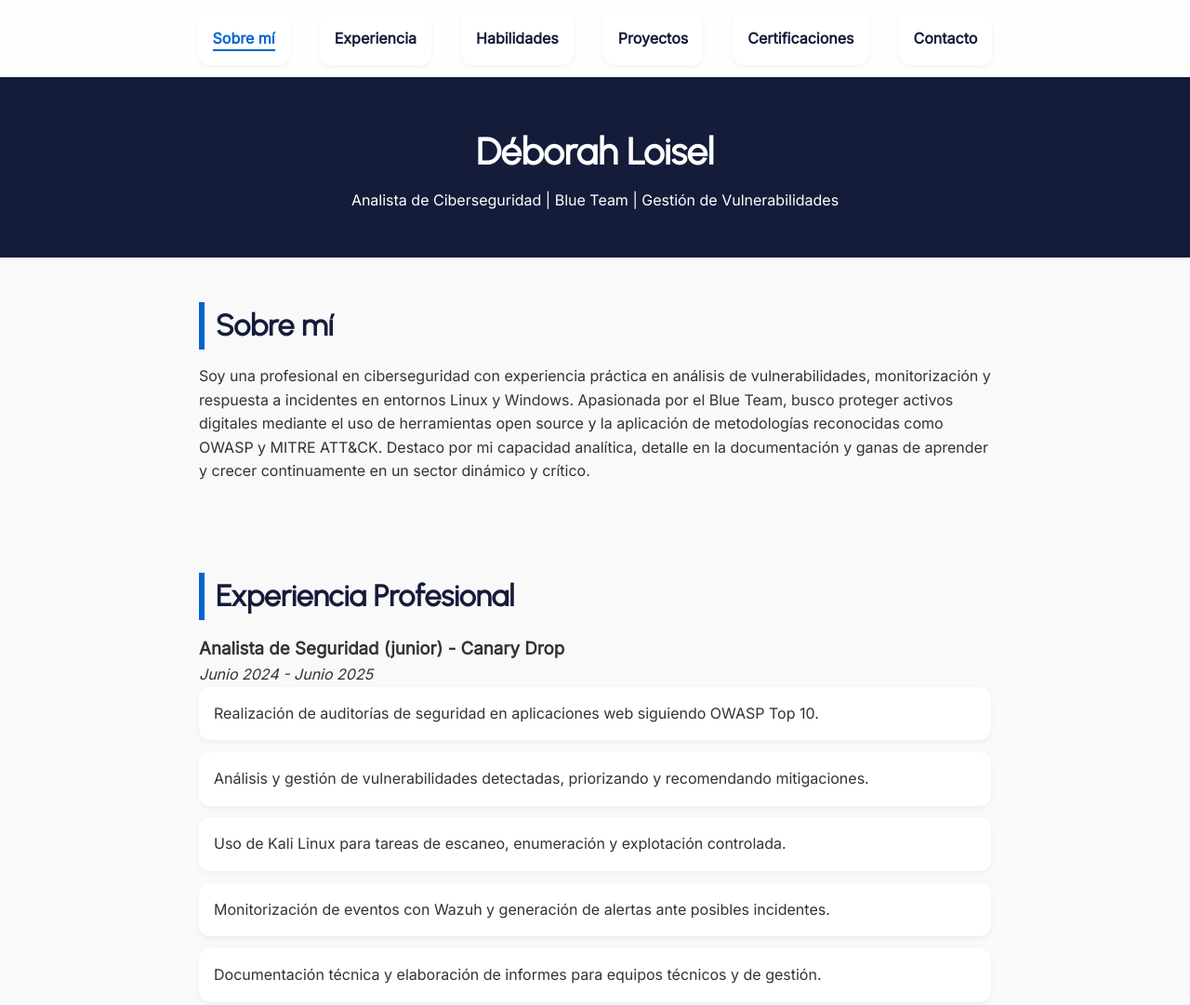
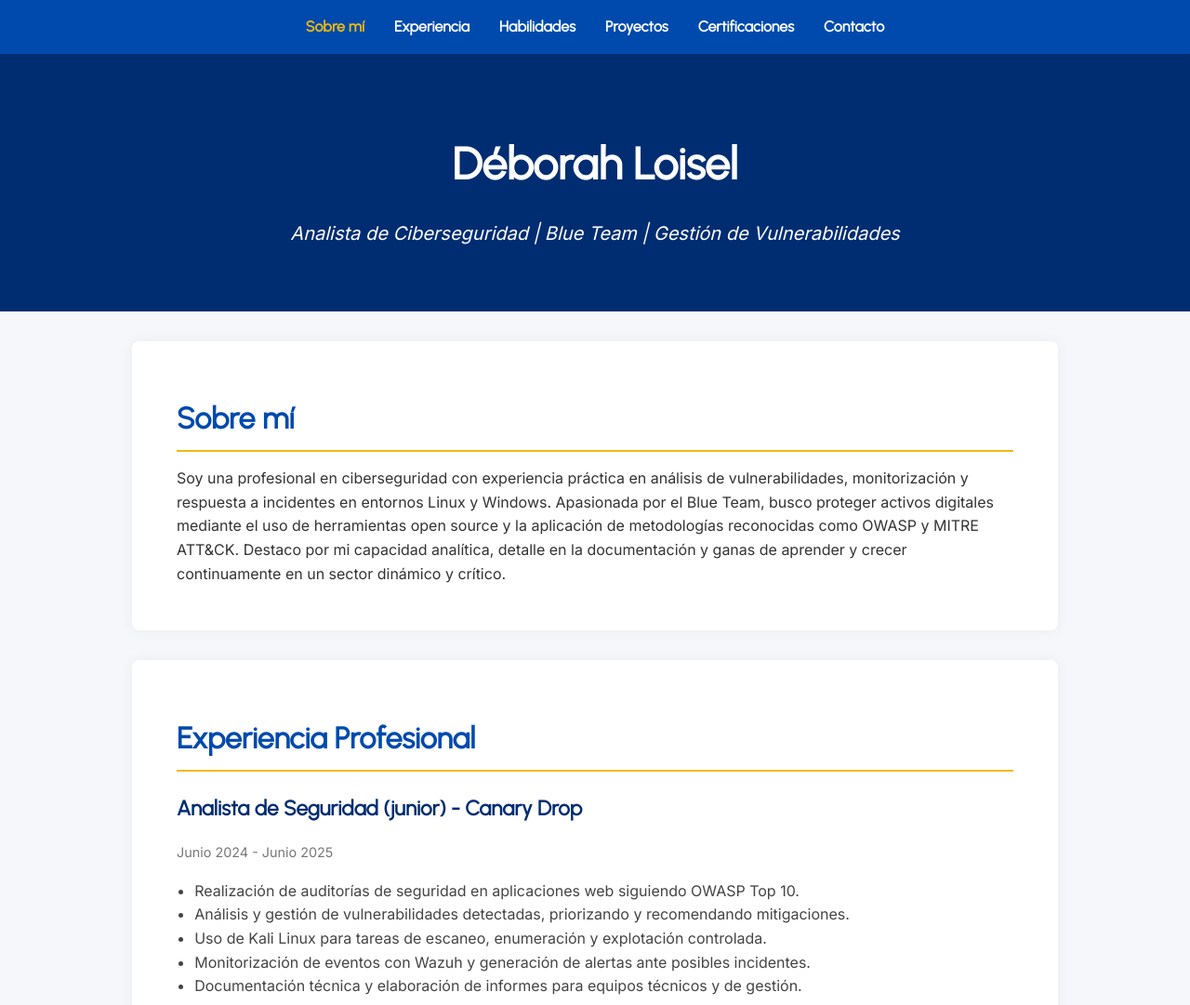
Before and after one commit to DEBBKL/portfolio, a website: page index.html in a window 1280 px wide. Shown: the top 1081 px of the page at 93% size. Drawn offline with Linux system fonts and the light colour scheme.

Commit message:
Update styles.css

```diff
--- a/css/styles.css
+++ b/css/styles.css
@@ -1,183 +1,142 @@
-/* Tipografías ya importadas en index.html */
-* {
-  box-sizing: border-box;
+/* Fuentes */
+body {
+  font-family: 'Inter', sans-serif;
+  margin: 0;
+  padding: 0;
+  background: #f5f7fa;
+  color: #333;
+  line-height: 1.6;
+}
+
+/* Navegación */
+nav {
+  background-color: #004aad; /* color marca azul intenso */
+  padding: 1rem 2rem;
+  position: sticky;
+  top: 0;
+  z-index: 100;
+}
+
+nav ul {
+  list-style: none;
+  display: flex;
+  justify-content: center;
+  gap: 2rem;
   margin: 0;
   padding: 0;
 }
 
-body {
-  font-family: 'Inter', sans-serif;
-  background-color: #f9f9f9;
-  color: #333;
-  line-height: 1.6;
+nav ul li a {
+  color: #fff;
+  text-decoration: none;
+  font-weight: 600;
+  font-family: 'Urbanist', sans-serif;
+  font-size: 1rem;
+  transition: color 0.3s ease;
 }
 
+nav ul li a:hover,
+nav ul li a.active {
+  color: #f2b90f; /* amarillo dorado marca */
+}
+
+/* Header principal */
 header {
-  background-color: #141c3a;
+  background-color: #002d72;
   color: white;
+  text-align: center;
   padding: 3rem 1rem;
-  text-align: center;
 }
 
 header h1 {
   font-family: 'Urbanist', sans-serif;
-  font-size: 2.5rem;
-  margin-bottom: 0.5rem;
+  font-size: 3rem;
+  margin-bottom: 0.2rem;
 }
 
 header p {
-  font-size: 1rem;
+  font-size: 1.25rem;
+  font-weight: 500;
+  font-style: italic;
 }
 
+/* Secciones */
 section {
-  padding: 3rem 1.5rem;
   max-width: 900px;
-  margin: auto;
+  margin: 2rem auto;
+  background: white;
+  padding: 2rem 3rem;
+  border-radius: 8px;
+  box-shadow: 0 0 15px rgb(0 0 0 / 0.05);
 }
 
-h2 {
+section h2 {
   font-family: 'Urbanist', sans-serif;
   font-size: 2rem;
+  color: #004aad;
   margin-bottom: 1rem;
-  color: #141c3a;
-  border-left: 6px solid #0066cc;
-  padding-left: 12px;
+  border-bottom: 2px solid #f2b90f;
+  padding-bottom: 0.5rem;
 }
 
-ul {
-  list-style: none;
+/* Artículos dentro de experiencia */
+section#experience article {
+  margin-bottom: 1.5rem;
+}
+
+section#experience article h3 {
+  font-family: 'Urbanist', sans-serif;
+  font-size: 1.4rem;
+  color: #002d72;
+  margin-bottom: 0.25rem;
+}
+
+section#experience article p em {
+  font-style: normal;
+  color: #777;
+  font-size: 0.9rem;
+}
+
+section#experience ul {
+  margin-top: 0.5rem;
+  padding-left: 1.2rem;
+  list-style-type: disc;
+  color: #444;
+}
+
+section#skills ul,
+section#certifications ul,
+section#projects ul {
+  list-style-type: none;
   padding-left: 0;
 }
 
-li {
-  background-color: #fff;
-  margin-bottom: 0.8rem;
-  padding: 1rem;
-  border-radius: 12px;
-  box-shadow: 0 2px 5px rgba(0, 0, 0, 0.05);
+section#skills ul li,
+section#certifications ul li,
+section#projects ul li {
+  margin-bottom: 1rem;
+  font-size: 1rem;
+  color: #333;
 }
 
+/* Enlaces proyectos y contacto */
 a {
-  color: #0066cc;
+  color: #004aad;
   text-decoration: none;
-  transition: color 0.3s ease;
+  font-weight: 600;
 }
 
-a:hover,
-a:focus {
+a:hover {
+  color: #f2b90f;
   text-decoration: underline;
-  color: #004a99;
-  outline: none;
 }
 
+/* Pie de página */
 footer {
-  background-color: #eee;
   text-align: center;
-  padding: 2rem;
-  margin-top: 2rem;
   font-size: 0.9rem;
-  color: #666;
+  color: #777;
+  padding: 1rem 0;
+  background: #f0f0f0;
+  margin-top: 3rem;
 }
-
-/* Responsive */
-@media (max-width: 600px) {
-  header h1 {
-    font-size: 2rem;
-  }
-
-  h2 {
-    font-size: 1.5rem;
-  }
-
-  section {
-    padding: 2rem 1rem;
-  }
-}
-
-/* Navegación */
-nav {
-  position: sticky;
-  top: 0;
-  background-color: #ffffffcc;
-  backdrop-filter: blur(6px);
-  z-index: 1000;
-  box-shadow: 0 1px 5px rgba(0, 0, 0, 0.05);
-}
-
-nav ul {
-  display: flex;
-  justify-content: center;
-  flex-wrap: wrap;
-  padding: 0.8rem 1rem;
-  margin: 0;
-  list-style: none;
-  transition: max-height 0.3s ease;
-  overflow: hidden;
-}
-
-nav li {
-  margin: 0 1rem;
-}
-
-nav a {
-  color: #141c3a;
-  text-decoration: none;
-  font-weight: 600;
-  font-family: 'Inter', sans-serif;
-  transition: color 0.3s ease;
-}
-
-nav a:hover,
-nav a:focus {
-  color: #0066cc;
-  outline: none;
-}
-
-nav a.active {
-  color: #0066cc;
-  border-bottom: 2px solid #0066cc;
-  padding-bottom: 2px;
-}
-
-/* Botón hamburguesa para móvil */
-nav .menu-toggle {
-  display: none;
-  position: absolute;
-  right: 1rem;
-  top: 1rem;
-  cursor: pointer;
-  width: 30px;
-  height: 25px;
-  flex-direction: column;
-  justify-content: space-between;
-}
-
-nav .menu-toggle span {
-  display: block;
-  height: 3px;
-  background-color: #141c3a;
-  border-radius: 2px;
-  transition: all 0.3s ease;
-}
-
-/* Mostrar menú toggle en móvil */
-@media (max-width: 768px) {
-  nav ul {
-    flex-direction: column;
-    max-height: 0;
-    padding: 0;
-  }
-
-  nav ul.open {
-    max-height: 500px; /* suficiente para mostrar todos los items */
-    padding: 0.8rem 1rem;
-  }
-
-  nav li {
-    margin: 0.5rem 0;
-  }
-
-  nav .menu-toggle {
-    display: flex;
-  }
-}
```
